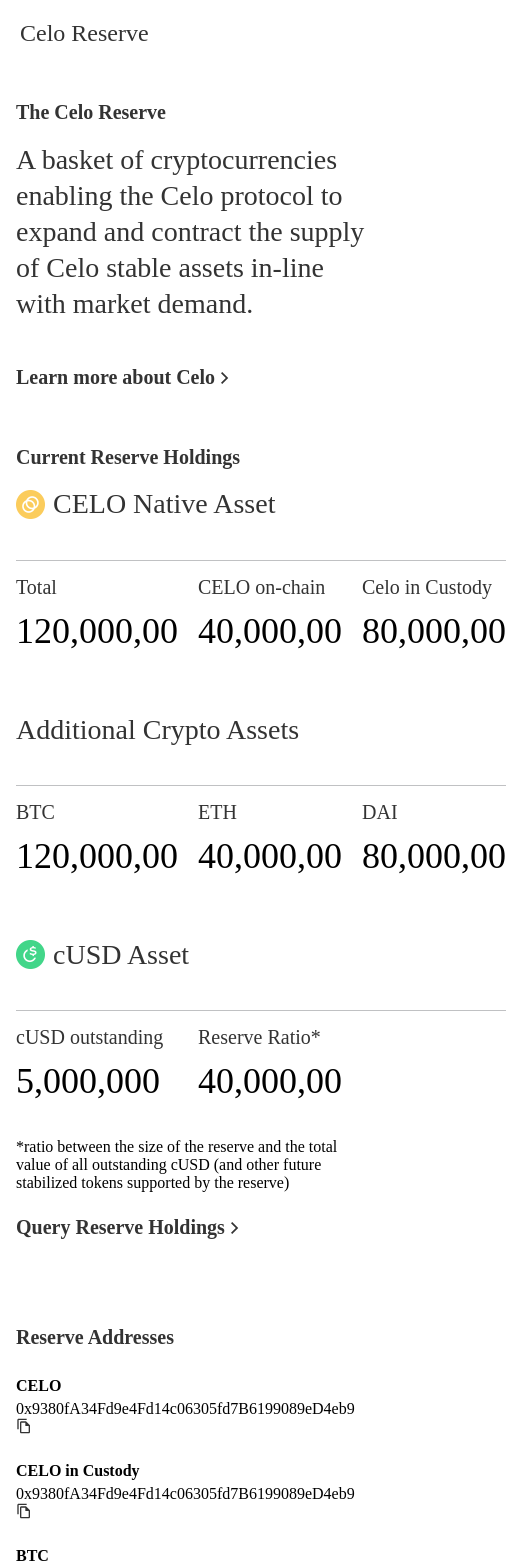
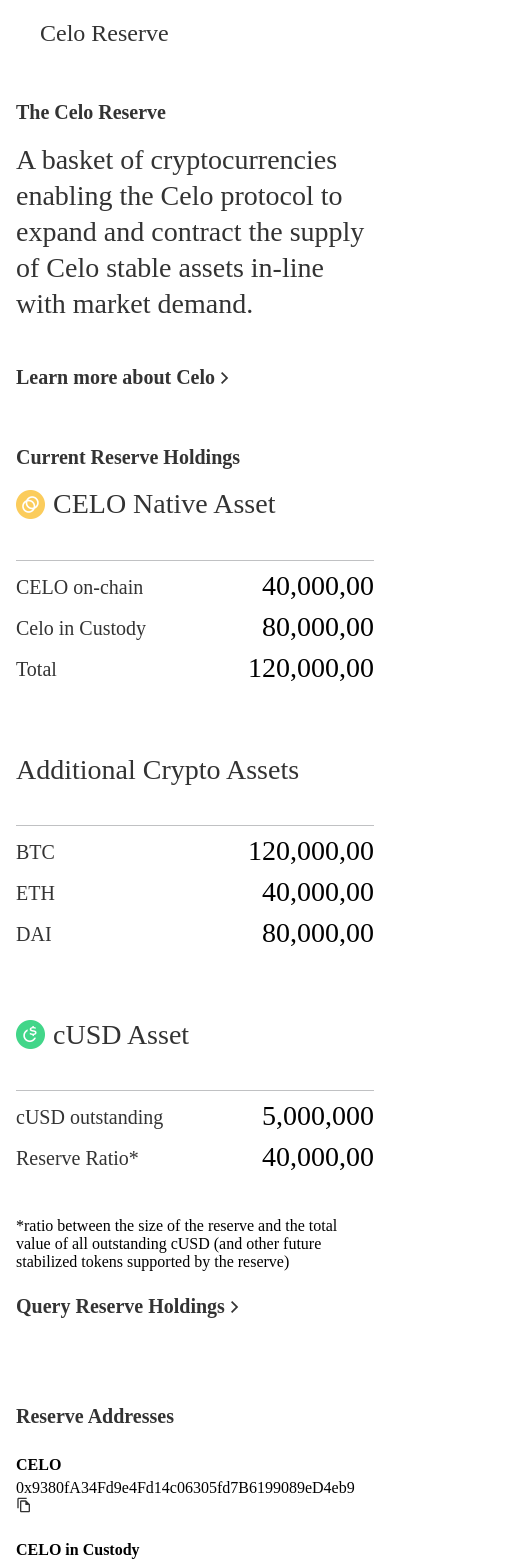
Before and after one commit to celo-org/reserve-site, a Next.js app: page / in a window 390 px wide. Shown: the top 1564 px of the page, 506 px wide, since content can reach past the window. Built offline with nearby package versions, Linux system fonts and the light colour scheme.

Commit message:
mobile is acceptable

```diff
--- a/src/ChangeStory.tsx
+++ b/src/ChangeStory.tsx
@@ -7,8 +7,8 @@
 }
 
 const rootStyle = {
-  marginTop: 24,
   display: 'flex',
+  marginTop: 16,
 }
 
 const textStyle = css({
--- a/src/Footer.tsx
+++ b/src/Footer.tsx
@@ -17,7 +17,7 @@
 }
 
 const rootStyle = css({
-  boxSizing: 'content-box',
+  boxSizing: 'border-box',
   display: 'flex',
   maxWidth: 1280,
   width: '100%',
@@ -36,5 +36,6 @@
 
 const contentStyle = css({
   maxWidth: 380,
-  margin: 16
+  // paddingLeft: 16,
+  // paddingRight: 16,
 })
--- a/src/Holdings.tsx
+++ b/src/Holdings.tsx
@@ -25,10 +25,18 @@
   </div>
 }
 
+const BREAK_POINT = "@media (max-width: 777px)"
 
+const amountStyle = css({
+  [BREAK_POINT]: {
+      display: "flex",
+      justifyContent: 'space-between',
+      alignItems: 'flex-end'
+  }
+})
 
 function Amount({label, units, gridArea}) {
-  return <div css={css({gridArea})}>
+  return <div css={css(amountStyle,{gridArea})}>
   <p>{label}</p>
   <span css={numberStyle}>{units}</span>
 </div>
@@ -64,8 +72,21 @@
                      "cUSD cUSD cUSD"
                      "outstanding ratio ."
                      "info info ."
-                     `
-
+                     `,
+  [BREAK_POINT]: {
+    gridTemplateAreas: `"celo"
+                        "onChain"
+                        "custody"
+                        "total"
+                        "crypto"
+                        "btc"
+                        "eth"
+                        "dai"
+                        "cUSD"
+                        "outstanding"
+                        "ratio"
+                        "info"`,
+  }
 })
 
 const headingStyle = css({
@@ -82,7 +103,11 @@
 })
 
 const numberStyle = css({
-  fontSize: 36
+  fontSize: 36,
+  [BREAK_POINT]: {
+    fontSize: 28,
+    marginBottom: 8,
+  }
 })
 
 const finePrintStyle = css({
--- a/src/Navbar.tsx
+++ b/src/Navbar.tsx
@@ -21,9 +21,9 @@
 })
 
 const navStyle = css({
+  boxSizing: 'border-box',
   maxWidth: 1280,
   width: '100%',
-  flex:1,
   display: 'flex',
   justifyContent: 'space-between',
   alignItems: 'cemter',
```
